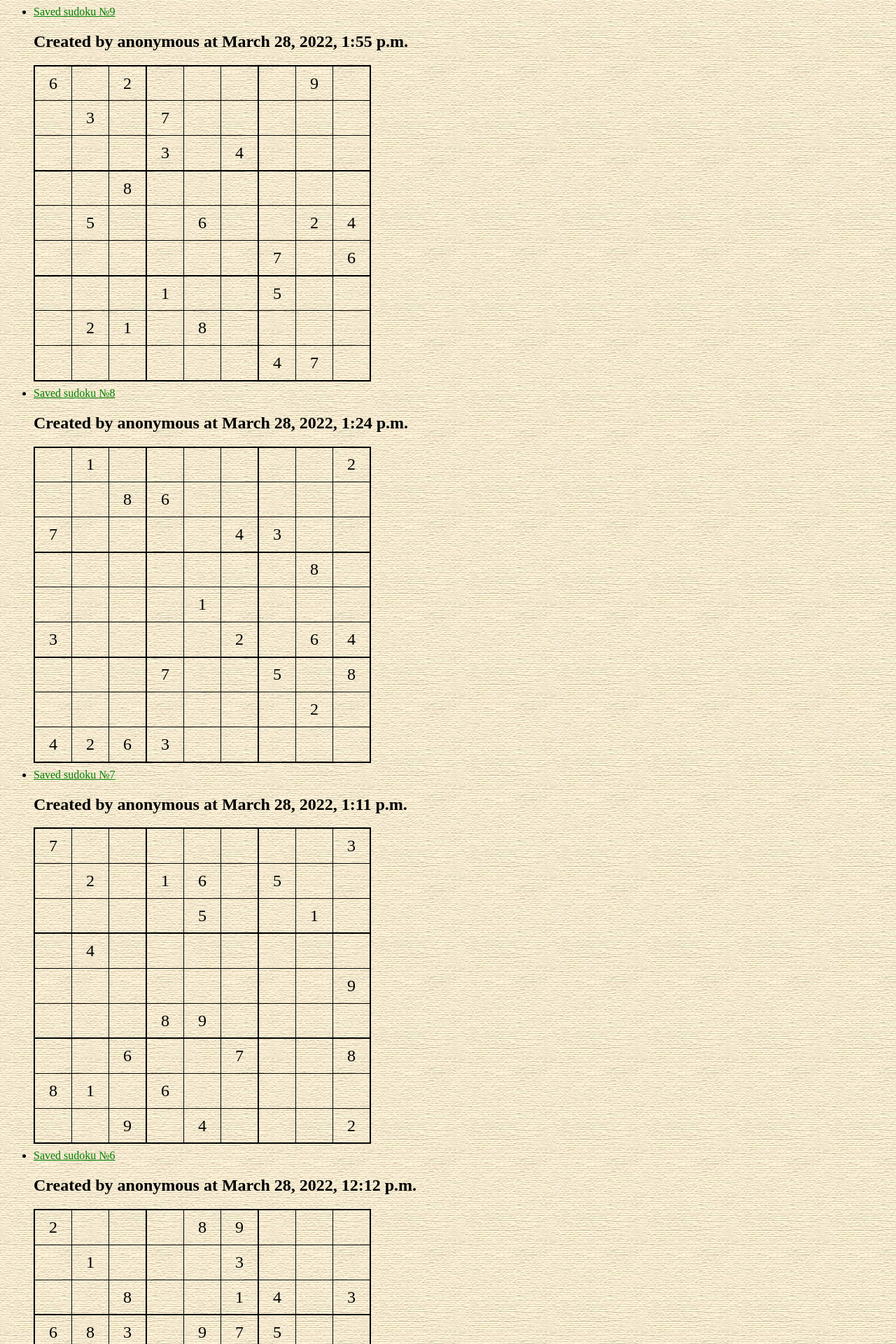
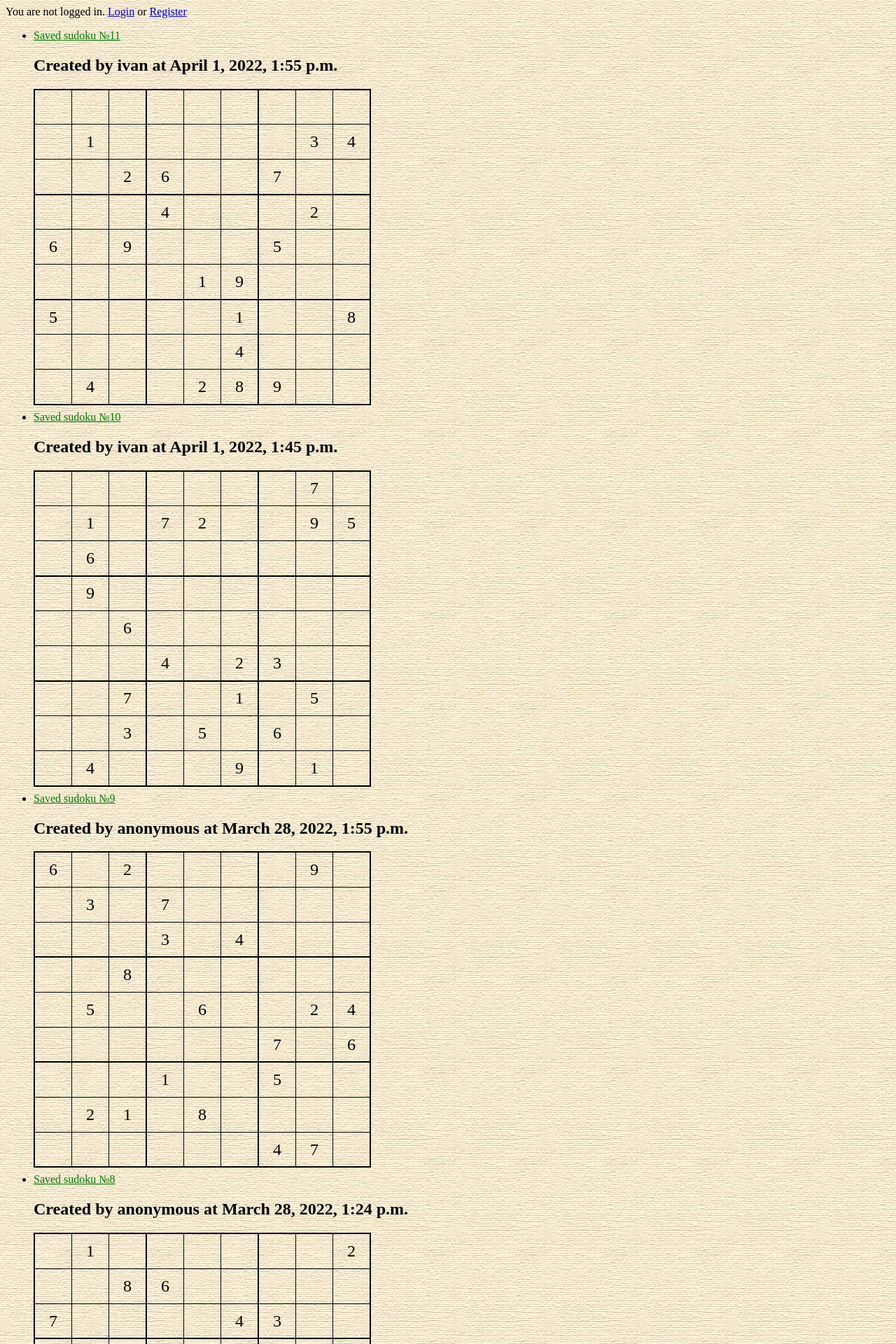
Before and after one commit to ivangoursky/django_tutorial, a Django app: page /sudoku/ in a window 1280 px wide. Shown: the top 1920 px of the page at 70% size. Run offline with Django 3.2, Linux system fonts and the light colour scheme; data comes from the database, SQL or seed files in the repository.

Commit message:
Added user authentication and registration.

```diff
--- a/mysite/sudoku/admin.py
+++ b/mysite/sudoku/admin.py
@@ -2,8 +2,9 @@ from django.contrib import admin
 
 from django.contrib import admin
 
-from .models import SavedSudoku, SudokuBlogUser, SudokuComment
+from .models import SavedSudoku, SudokuBlogUser, SudokuBlogUserSession, SudokuComment
 
 admin.site.register(SavedSudoku)
 admin.site.register(SudokuBlogUser)
+admin.site.register(SudokuBlogUserSession)
 admin.site.register(SudokuComment)
--- a/mysite/sudoku/models.py
+++ b/mysite/sudoku/models.py
@@ -5,7 +5,6 @@ class SudokuBlogUser(models.Model):
     firstname = models.CharField(max_length=50)
     lastname = models.CharField(max_length=50)
     is_registered_user = models.BooleanField()
-    password_salt = models.CharField(max_length=8)
     password_hash = models.CharField(max_length=100)
 
     def __str__(self):
@@ -36,3 +35,8 @@ class SudokuComment(models.Model):
 
     def __str__(self):
         return "%s at %s: %s" % (self.comment_user.loginname, self.pub_date, self.comment_text)
+
+class SudokuBlogUserSession(models.Model):
+    sudoku_user = models.ForeignKey(SudokuBlogUser, on_delete=models.CASCADE)
+    session_id = models.CharField(max_length=100)
+    expires_at = models.DateTimeField()
--- a/mysite/sudoku/templates/sudoku/generated.html
+++ b/mysite/sudoku/templates/sudoku/generated.html
@@ -1,5 +1,6 @@
 {% load static %}
 <link rel="stylesheet" type="text/css" href="{% static 'sudoku/style.css' %}">
+{% include "sudoku/header.html" %}
 
 <h1>Sudoku board 9x9</h1>
 
--- /dev/null
+++ b/mysite/sudoku/templates/sudoku/header.html
@@ -0,0 +1,8 @@
+<head>
+    {% if logged_in_user %}
+    Logged in as {{ logged_in_user.loginname }} ({{ logged_in_user.firstname }} {{ logged_in_user.lastname }})
+    <a href = "{% url 'sudoku:logout' %}">Logout</a>
+    {% else %}
+    You are not logged in. <a href = "{% url 'sudoku:login_form' %}">Login</a> or <a href = "{% url 'sudoku:register_form' %}">Register</a>
+    {% endif %}
+</head>
--- a/mysite/sudoku/templates/sudoku/index.html
+++ b/mysite/sudoku/templates/sudoku/index.html
@@ -1,5 +1,6 @@
 {% load static %}
 <link rel="stylesheet" type="text/css" href="{% static 'sudoku/style.css' %}">
+{% include "sudoku/header.html" %}
 {% if latest_sudoku_list %}
     <ul>
     {% for sudoku in latest_sudoku_list %}
--- a/mysite/sudoku/templates/sudoku/saved.html
+++ b/mysite/sudoku/templates/sudoku/saved.html
@@ -1,5 +1,6 @@
 {% load static %}
 <link rel="stylesheet" type="text/css" href="{% static 'sudoku/style.css' %}">
+{% include "sudoku/header.html" %}
 
 <h1>Sudoku board 9x9</h1>
 
--- a/mysite/sudoku/urls.py
+++ b/mysite/sudoku/urls.py
@@ -10,4 +10,9 @@ urlpatterns = [
     path('saved/<int:sudoku_id>/', views.saved, name='saved'),
     path('save/<int:dim_field>/<int:dim_house>/<str:sudoku_state>/', views.save, name='save'),
     path('leave_a_comment/<int:sudoku_id>/', views.leave_a_comment, name='leave_a_comment'),
+    path('login/', views.login_form, name='login_form'),
+    path('login_user/', views.login_user, name='login_user'),
+    path('register/', views.register_form, name='register_form'),
+    path('register_user/', views.register_user, name='register_user'),
+    path('logout', views.logout_user, name='logout'),
 ]
--- /dev/null
+++ b/mysite/sudoku/user.py
@@ -0,0 +1,92 @@
+import datetime
+
+from .models import SudokuBlogUser, SudokuBlogUserSession
+from django.contrib.auth.hashers import PBKDF2PasswordHasher, check_password, get_random_string
+from django.utils import timezone
+
+MY_AUTH_COOKIE = 'my_sessionid'
+
+def create_sudoku_user(loginname, password, firstname, lastname):
+    res = {}
+    if len(SudokuBlogUser.objects.filter(loginname=loginname)) > 0:
+        res['success'] = False
+        res['error'] = 'User with login name %s already exists' % loginname
+    else:
+        hasher = PBKDF2PasswordHasher()
+        salt = hasher.salt()
+        password_hash = hasher.encode(password, salt)
+        user = SudokuBlogUser(
+            loginname=loginname,
+            firstname = firstname,
+            lastname = lastname,
+            is_registered_user = True,
+            password_hash = password_hash
+        )
+        user.save()
+        res['success'] = True
+
+    return res
+
+def check_user_password(loginname, password):
+    res = {}
+    users_with_loginname = SudokuBlogUser.objects.filter(loginname=loginname)
+    if len(users_with_loginname) == 0:
+        res['success'] = False
+        res['error'] = 'User with login name %s does not exist' % loginname
+    else:
+        user = users_with_loginname[0]
+        if user.is_registered_user:
+            if check_password(password, user.password_hash):
+                res['success'] = True
+            else:
+                res['success'] = False
+                res['error'] = 'Password for user %s does not match' % loginname
+        else:
+            res['success'] = False
+            res['error'] = '%s is an anonymous user' % loginname
+
+    return res
+
+def get_anonymous_user():
+    return SudokuBlogUser.objects.get(loginname="anonymous")
+
+def get_user_by_loginname(loginname):
+    user = SudokuBlogUser.objects.get(loginname=loginname)
+    return user
+
+
+def get_logged_in_session(request):
+    session_id = request.COOKIES.get(MY_AUTH_COOKIE)
+    if session_id is None:
+        return None
+
+    sessions = SudokuBlogUserSession.objects.filter(session_id=session_id)
+    if len(sessions) != 1:
+        return None
+
+    session = sessions[0]
+
+    if session.expires_at <= timezone.now():
+        session.delete()
+        return None
+
+    return session
+
+
+def get_logged_in_user(request):
+    session = get_logged_in_session(request)
+    if session is None:
+        return None
+
+    return session.sudoku_user
+
+def new_session(user):
+    session_id = get_random_string(80)
+    expires_at = timezone.now() + datetime.timedelta(days=1)
+    session = SudokuBlogUserSession(
+                sudoku_user=user,
+                session_id = session_id,
+                expires_at = expires_at
+                )
+    session.save()
+    return session
--- a/mysite/sudoku/views.py
+++ b/mysite/sudoku/views.py
@@ -6,6 +6,7 @@ from django.views import generic
 from django.template import loader
 from django.utils import timezone
 from .models import SavedSudoku, SudokuComment, SudokuBlogUser
+from .user import *
 
 
 def generate_one_field(ngiven=23, randseed = None):
@@ -78,6 +79,13 @@ def prepare_grid(sud):
 
     return grid_emptycells
 
+
+def add_header_context(request, context):
+    user = get_logged_in_user(request)
+    if user is not None:
+        context['logged_in_user'] = user
+
+
 class SudokuListEntry:
     def __init__(self, id, grid):
         self.id = id
@@ -105,10 +113,9 @@ def index_view(request):
         if len(tmp) > 0:
             ngiven_byrow.append(tmp)
 
-        return render(request,'sudoku/index.html', {'latest_sudoku_list' : latest_sudoku_list, 'ngiven': ngiven_byrow})
-
-def get_anonymous_user():
-    return SudokuBlogUser.objects.get(loginname="anonymous")
+        context = {'latest_sudoku_list' : latest_sudoku_list, 'ngiven': ngiven_byrow}
+        add_header_context(request, context)
+        return render(request,'sudoku/index.html', context)
 
 def generate(request, ngiven):
     if (21<=ngiven<=50):
@@ -136,11 +143,14 @@ def generate(request, ngiven):
     else:
         context ={'sudoku_grid':None}
 
+    add_header_context(request, context)
     return render(request,'sudoku/generated.html', context)
 
 
 def save(request,dim_field,dim_house,sudoku_state):
-    usr = get_anonymous_user()
+    usr = get_logged_in_user(request)
+    if usr is None:
+        usr = get_anonymous_user()
     sud = SavedSudoku(
                 sudoku_dimensions_field = dim_field,
                 sudoku_dimensions_house = dim_house,
@@ -175,6 +185,7 @@ def get_savedsudoku_context(sudoku_id):
 
 def saved(request, sudoku_id):
     context = get_savedsudoku_context(sudoku_id)
+    add_header_context(request, context)
 
     return render(request,'sudoku/saved.html', context)
 
@@ -182,7 +193,9 @@ def leave_a_comment(request, sudoku_id):
     txt = request.POST['comment']
     sud = SavedSudoku.objects.get(pk = sudoku_id)
     if len(txt) > 0:
-        usr = get_anonymous_user()
+        usr = get_logged_in_user(request)
+        if usr is None:
+            usr = get_anonymous_user()
         comm = SudokuComment(
             saved_sudoku = sud,
             comment_user = usr,
@@ -193,6 +206,104 @@ def leave_a_comment(request, sudoku_id):
     else:
         context = get_savedsudoku_context(sudoku_id)
         context['error_message'] = "Your comment is empty."
+        add_header_context(request, context)
         return render(request, 'sudoku/saved.html', context)
 
     return HttpResponseRedirect(reverse('sudoku:saved', args=(sudoku_id,)))
+
+
+def login_form(request):
+    user = get_logged_in_user(request)
+    if user is not None:
+        return HttpResponseRedirect(reverse('sudoku:index'))
+
+    return render(request, 'sudoku/login_form.html', {})
+
+def login_user(request):
+    user = get_logged_in_user(request)
+    if user is not None:
+        return HttpResponseRedirect(reverse('sudoku:index'))
+
+    loginname = request.POST['loginname']
+    password = request.POST['password']
+
+    status = check_user_password(loginname, password)
+
+    if not status['success']:
+        return render(request, 'sudoku/login_form.html', {'error_message': status['error']})
+
+    user = get_user_by_loginname(loginname)
+    session = new_session(user)
+    response = HttpResponseRedirect(reverse('sudoku:index'))
+    response.set_cookie(MY_AUTH_COOKIE,session.session_id, expires = session.expires_at)
+    return response
+
+def logout_user(request):
+    user = get_logged_in_user(request)
+    if user is not None:
+        session = get_logged_in_session(request)
+        if session is not None:
+            session.delete()
+
+    response = HttpResponseRedirect(reverse('sudoku:index'))
+    response.delete_cookie(MY_AUTH_COOKIE)
+    return response
+
+def register_form(request):
+    user = get_logged_in_user(request)
+    if user is not None:
+        return HttpResponseRedirect(reverse('sudoku:index'))
+
+    return render(request, 'sudoku/register_form.html', {})
+
+
+def register_user(request):
+    user = get_logged_in_user(request)
+    if user is not None:
+        return HttpResponseRedirect(reverse('sudoku:index'))
+
+    loginname = request.POST['loginname']
+    firstname = request.POST['firstname']
+    lastname = request.POST['lastname']
+    password1 = request.POST['password1']
+    password2 = request.POST['password2']
+
+    error = False
+    message = ""
+    if len(loginname) == 0:
+        error = True
+        message = message + "Login name shouldn't be empty. "
+
+    if len(firstname) == 0:
+        error = True
+        message = message + "First name shouldn't be empty. "
+
+    if len(lastname) == 0:
+        error = True
+        message = message + "Last name shouldn't be empty. "
+
+    if len(password1) == 0 or len(password2) == 0:
+        error = True
+        message = message + "Password shouldn't be empty. "
+
+    if password1 != password2:
+        error = True
+        message = message + "Passwords are different. "
+
+    if error:
+        return render(request, 'sudoku/register_form.html', {'error_message': message})
+
+    status = create_sudoku_user(
+                    loginname = loginname,
+                    password = password1,
+                    firstname = firstname,
+                    lastname = lastname
+                    )
+    if not status['success']:
+        return render(request, 'sudoku/register_form.html', {'error_message': status['error']})
+
+    user = get_user_by_loginname(loginname)
+    session = new_session(user)
+    response = HttpResponseRedirect(reverse('sudoku:index'))
+    response.set_cookie(MY_AUTH_COOKIE, session.session_id, expires=session.expires_at)
+    return response
```
Also changed, not shown: mysite/sudoku/templates/sudoku/login_form.html (added, +19 -0 lines), mysite/sudoku/templates/sudoku/register_form.html (added, +25 -0 lines), mysite/sudoku/tests.py (+35 -1 lines), mysite/db.sqlite3.
